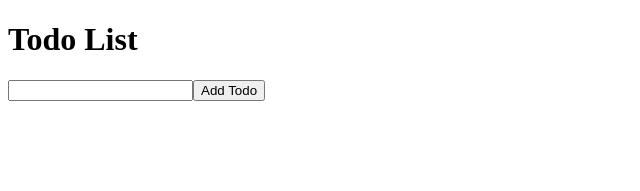
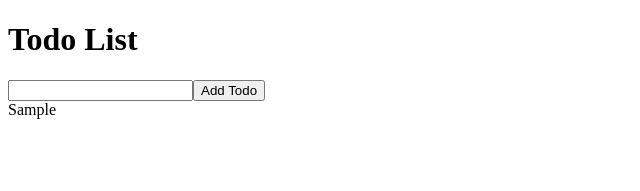
Before and after one commit to Stefantut/typescript-udemy-course, a React (Create React App) app: page / in a window 1280 px wide. Both pictures are taken after typing "Sample" into the empty fields and a click on the button "Add Todo". Shown: the top 191 px of the page, without its empty margins (0-640 px from the left). Built offline with nearby package versions, Linux system fonts and the light colour scheme.

Commit message:
Displayed todos

```diff
--- a/src/App.tsx
+++ b/src/App.tsx
@@ -26,7 +26,7 @@ function App(): JSX.Element {
     const newTodos: ITodo[] = [...todos, { text, complete: false }];
     setTodos(newTodos);
   };
-  console.log(todos);
+
   return (
     <div className="App">
       <h1>Todo List</h1>
@@ -39,6 +39,11 @@ function App(): JSX.Element {
         />
         <button type="submit">Add Todo</button>
       </form>
+      <section>
+        {todos.map((todo: ITodo, index: number) => (
+          <div key={index}>{todo.text}</div>
+        ))}
+      </section>
     </div>
   );
 }
```
